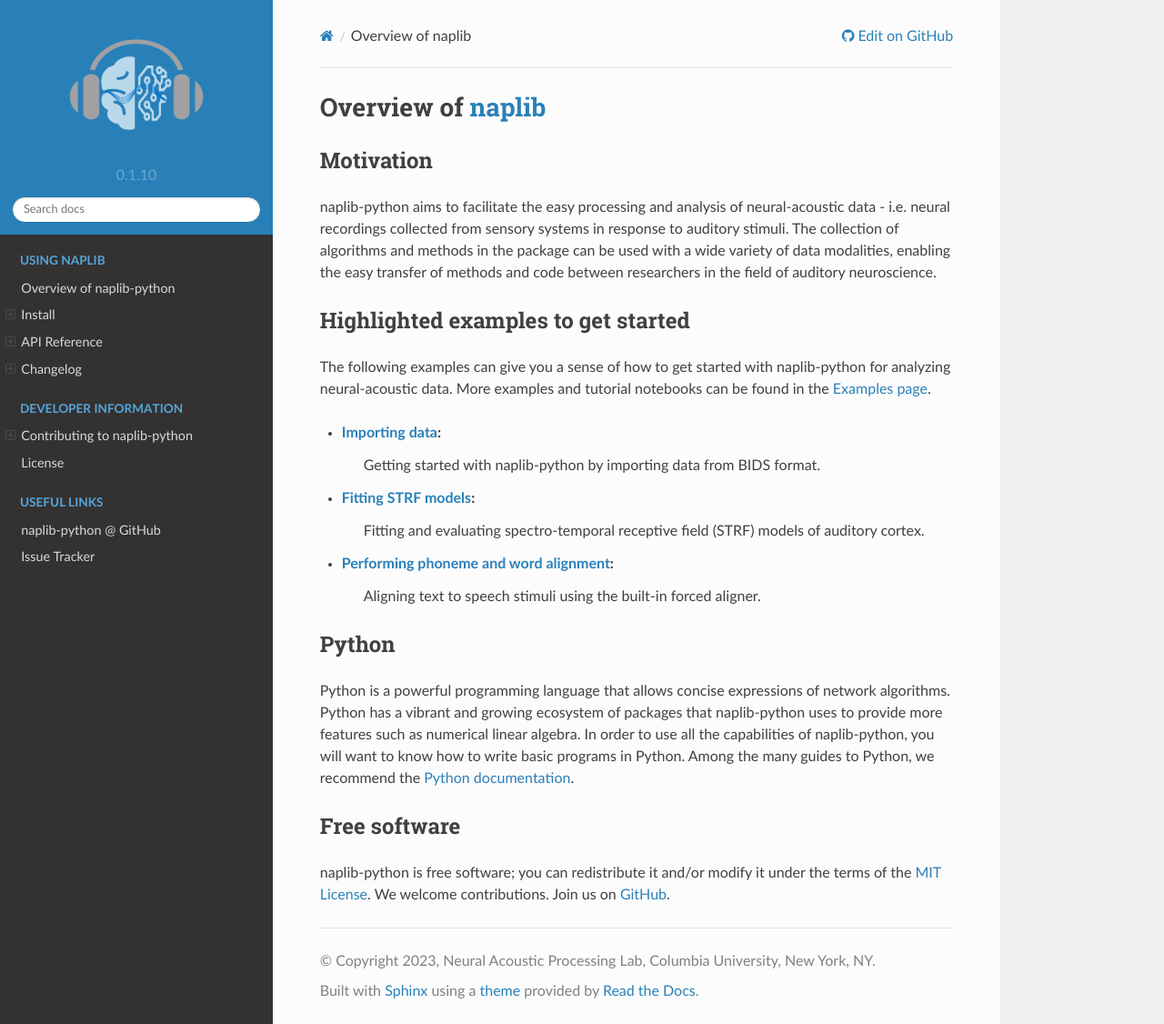
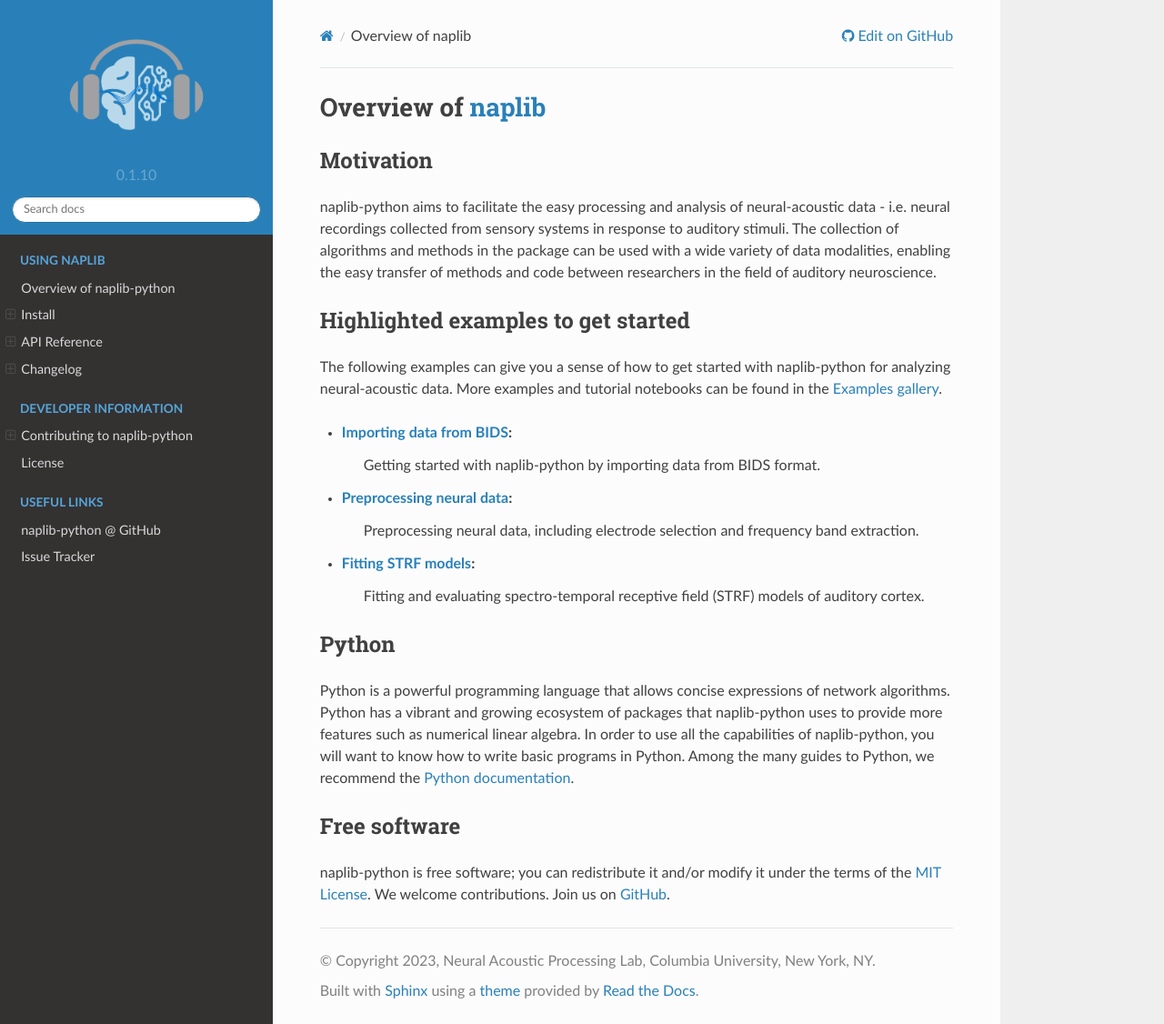
Before and after one commit to naplab/naplib-python, a Sphinx documentation site: the page built from docs/overview.rst, in a window 1280 px wide and 1126 px high. Shown: the whole window at 91% size. Built offline with Sphinx 7.4.7 and the Read the Docs theme 2.0.0, drawn with Linux system fonts in a browser that asks for light colours; pages that are not in the unit, such as notebooks, are missing from menus; the version number is read from the project's files by our own code.

Commit message:
overview.rst links

```diff
--- a/docs/overview.rst
+++ b/docs/overview.rst
@@ -11,16 +11,16 @@
 Highlighted examples to get started
 -----------------------------------
 
-The following examples can give you a sense of how to get started with naplib-python for analyzing neural-acoustic data. More examples and tutorial notebooks can be found in the `Examples page <examples/index.html>`_.
+The following examples can give you a sense of how to get started with naplib-python for analyzing neural-acoustic data. More examples and tutorial notebooks can be found in the `Examples gallery <auto_examples/index.html>`_.
 
-- `Importing data <examples/import_bids_data.html>`_:
+- `Importing data from BIDS <auto_examples/data_manipulation_preprocessing/plot_import_bids_data.html>`_:
     Getting started with naplib-python by importing data from BIDS format.
 
-- `Fitting STRF models <examples/STRF_fitting_basics.html>`_:
+- `Preprocessing neural data <auto_examples/data_manipulation_preprocessing/plot_preprocessing_examples.html>`_:
+    Preprocessing neural data, including electrode selection and frequency band extraction.
+
+- `Fitting STRF models <auto_examples/strf_fitting/plot_STRF_fitting_basics.html>`_:
     Fitting and evaluating spectro-temporal receptive field (STRF) models of auditory cortex.
-
-- `Performing phoneme and word alignment <examples/phoneme_and_word_alignment.html>`_:
-    Aligning text to speech stimuli using the built-in forced aligner.
 
 Python
 ------
```
